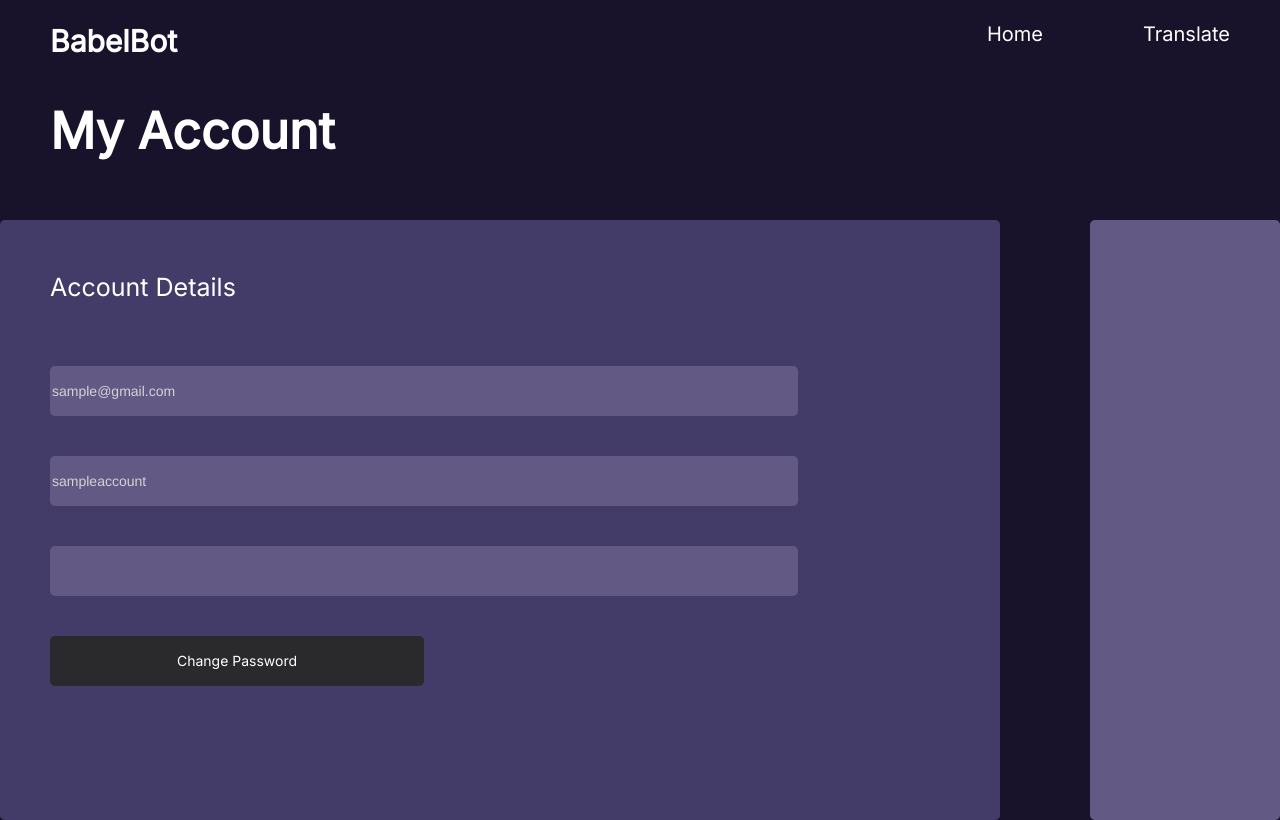
After one commit to bowwwy/BabelBot, a Flask app: page /MyAccount in a window 1280 px wide. The commit adds this page. Run offline with Flask 3, Linux system fonts and the light colour scheme; parts of the project's set-up code (start-up, migrations or seed data) failed here and were passed over; some libraries are stand-ins or nearby versions.

Commit message:
updatess

```diff
--- a/app.py
+++ b/app.py
@@ -118,6 +118,9 @@ def logout():
     session.pop('user_id', None)
     return redirect(url_for('home'))
 
+@app.route('/MyAccount')
+def MyAccount():
+    return render_template('myAccount.html')
 
 if __name__ == '__main__':
     app.run(debug=True)
--- /dev/null
+++ b/templates/myAccount.html
@@ -0,0 +1,143 @@
+<!DOCTYPE html>
+<html lang="en">
+<head>
+    <link href="https://cdn.jsdelivr.net/npm/bootstrap@5.3.0/dist/css/bootstrap.min.css" rel="stylesheet" integrity="sha384-9ndCyUaIbzAi2FUVXJi0CjmCapSmO7SnpJef0486qhLnuZ2cdeRhO02iuK6FUUVM" crossorigin="anonymous">
+    <!-- for bootstrap -->
+    <link href='https://fonts.googleapis.com/css?family=Inter' rel='stylesheet'>
+    <!-- font reference -->
+    <link rel="stylesheet" href="http://maxcdn.bootstrapcdn.com/bootstrap/3.3.6/css/bootstrap.min.css">
+    <script src="https://ajax.googleapis.com/ajax/libs/jquery/1.12.4/jquery.min.js"></script>
+    <script src="http://maxcdn.bootstrapcdn.com/bootstrap/3.3.6/js/bootstrap.min.js"></script>
+    <script src="https://code.jquery.com/jquery-3.3.1.slim.min.js" integrity="sha384-q8i/X+965DzO0rT7abK41JStQIAqVgRVzpbzo5smXKp4YfRvH+8abtTE1Pi6jizo" crossorigin="anonymous"></script>
+    <script src="https://cdn.jsdelivr.net/npm/popper.js@1.14.7/dist/umd/popper.min.js" integrity="sha384-UO2eT0CpHqdSJQ6hJty5KVphtPhzWj9WO1clHTMGa3JDZwrnQq4sF86dIHNDz0W1" crossorigin="anonymous"></script>
+    <script src="https://cdn.jsdelivr.net/npm/bootstrap@4.3.1/dist/js/bootstrap.min.js" integrity="sha384-JjSmVgyd0p3pXB1rRibZUAYoIIy6OrQ6VrjIEaFf/nJGzIxFDsf4x0xIM+B07jRM" crossorigin="anonymous"></script>
+    <meta charset="UTF-8">
+
+    <title>My Account</title>
+</head>
+<body style = "background-color: #18122B;">
+
+<div style="display: flex; flex-direction: column; gap: 50px">
+
+    <div>
+        <ul>
+        <li style = "font-size: 20px"><a href="#home">Translate</a></li>
+        <li style = "font-size: 20px"><a href="#news">Home</a></li>
+        <li style = "float: left; font-size: 30px; font-weight: 700;"><a>BabelBot</a></li>
+        </ul>
+
+        <h1 style = "color: #FFF; font-size: 50px; font-family: Inter; font-weight: bolder; padding: 1px 50px">My Account</h1>
+    </div>
+
+    <div class="center-form">
+    <form class="acct-form">
+        <div class="container">
+            <p style="color: #FFF; font-size: 25px; font-family: Inter;">Account Details</p>
+            <div style="display: flex; flex-direction: column; gap: 40px;">
+                <!-- prevent modification of the input’s value -->
+                <!-- change placeholder to actual text -->
+                <input class="email" type="text" placeholder="sample@gmail.com" readonly>
+                <input class="username" type="text" placeholder="sampleaccount" readonly>
+                <input class="password" type="password" id="passID">
+                <button class="button-style" type="button">Change Password</button>
+            </div>
+        </div>
+
+    </form>
+    <form class="tran-form">
+        <div class="container-2">
+        </div>
+    </form>
+    </div>
+</div>
+
+</body>
+<script>
+    document.getElementById("passID").readOnly = true;
+</script>
+<style>
+
+    .email, .username, .password {
+        background-color: #635985;
+        color: white;
+        border-radius: 5px;
+        border: none;
+        height: 50px;
+        width: 80%;
+    }
+
+    ::placeholder {
+        color: #D3D3D3;
+    }
+
+    .button-style {
+        background-color: #2A2A2C;
+        color: #FFF;
+        font-family: Inter;
+        border: none;
+        text-align: center;
+        border-radius: 5px;
+        height: 50px;
+        width: 40%;
+    }
+
+    .container {
+        display: flex;
+        flex-direction: column;
+        padding-left: 50px;
+        gap: 50px;
+    }
+
+    .container-2 {
+        display: flex;
+        flex-direction: column;
+        gap: 50px;
+    }
+
+    .center-form {
+        display: flex;
+        justify-content: space-evenly;
+        flex-direction: row;
+        gap: 90px;
+    }
+
+    .acct-form {
+        display: flex;
+        background-color: #443C68;
+        height: 600px;
+        width: 1000px;
+        border-radius: 5px;
+    }
+
+    .tran-form {
+        display: flex;
+        background-color: #635985;
+        height: 600px;
+        width: 600px;
+        border-radius: 5px;
+    }
+
+    ul {
+        list-style-type: none;
+        margin: 0;
+        padding: 0;
+        overflow: hidden;
+        }
+
+    li {
+        float: right;
+        color: white;
+    }
+
+    li a {
+        display: block;
+        color: white;
+        font-family: 'Inter';
+        text-align: center;
+        padding: 20px 50px;
+        text-decoration: none;
+    }
+
+</style>
+</body>
+</html>
--- a/templates/translate.html
+++ b/templates/translate.html
@@ -11,7 +11,7 @@
 {% if logged_in %}
 <ul>
     <li style = "font-size: 20px"><a href="{{url_for('logout')}}">Logout</a></li>
-    <li style = "font-size: 20px"><a href="{{url_for('translate')}}">My Account</a></li>
+    <li style = "font-size: 20px"><a href="{{url_for('MyAccount')}}">My Account</a></li>
     <li style = "font-size: 20px"><a href="{{url_for('home')}}">Home</a></li>
     <li style = "float: left; font-size: 30px; font-weight: 700;"><a>BabelBot</a></li>
 </ul>
```
